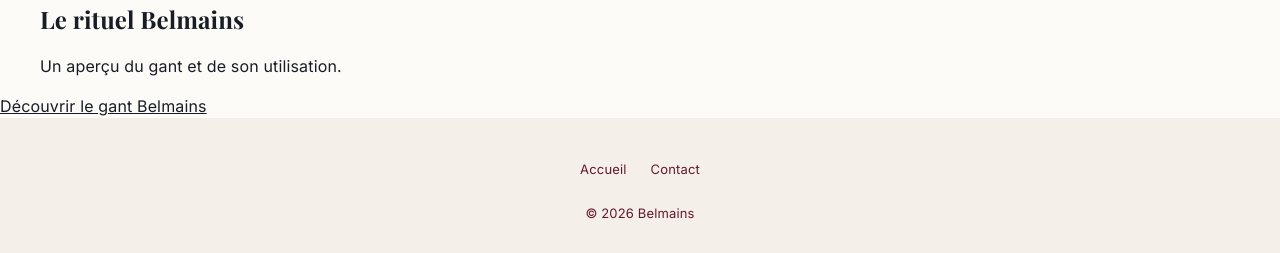
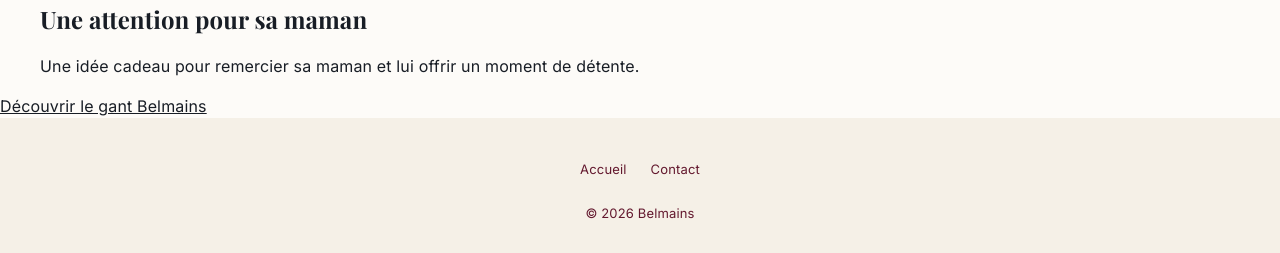
Before and after one commit to nouakil63/belmain, a WordPress theme: template wordpress/belmains/page-galerie.php in a window 1280 px wide. Shown: the part 3270-3523 px from the top of the page. Run offline with PHP 8.4 and a stand-in for WordPress, Linux system fonts and the light colour scheme; the site name, menu and one post (Sample post) are stand-ins, and other content is empty; some libraries are stand-ins or nearby versions.

Commit message:
Align gallery captions with the video content

```diff
--- a/wordpress/belmains/page-galerie.php
+++ b/wordpress/belmains/page-galerie.php
@@ -6,15 +6,15 @@
 if ( ! defined( 'ABSPATH' ) ) { exit; }
 get_header();
 $videos = array(
-    array( 'file' => 'belmains-decouverte', 'title' => 'Découvrir Belmains', 'description' => 'Le gant présenté en images.' ),
-    array( 'file' => 'belmains-quotidien', 'title' => 'Belmains au quotidien', 'description' => 'Un autre regard sur le gant Belmains.' ),
-    array( 'file' => 'belmains-rituel', 'title' => 'Le rituel Belmains', 'description' => 'Un aperçu du gant et de son utilisation.' ),
+    array( 'file' => 'belmains-decouverte', 'title' => 'Le gant en action', 'description' => 'Découvrez le gant Belmains de près, porté sur la main, avec un aperçu de ses commandes.' ),
+    array( 'file' => 'belmains-quotidien', 'title' => 'Pour les mains qui font tant', 'description' => 'Des gestes du quotidien à la pause sur le canapé : découvrez Belmains, pour soi ou à offrir.' ),
+    array( 'file' => 'belmains-rituel', 'title' => 'Une attention pour sa maman', 'description' => 'Une idée cadeau pour remercier sa maman et lui offrir un moment de détente.' ),
 );
 ?>
 <main id="main" class="belmains-gallery">
  <div class="belmains-gallery-intro">
   <h1>Belmains en mouvement</h1>
-  <p>Découvrez le gant Belmains à travers une sélection de nos vidéos.</p>
+  <p>Découvrez le gant Belmains en action et des idées pour l’offrir à ceux que vous aimez.</p>
  </div>
  <section class="belmains-video-grid" aria-label="Les vidéos Belmains">
  <?php foreach ( $videos as $index => $video ) : ?>
--- a/wordpress/belmains/style.css
+++ b/wordpress/belmains/style.css
@@ -1,7 +1,7 @@
 /*
 Theme Name: Belmains
 Description: Design Belmains validé avec fiche produit, panier et commande WooCommerce.
-Version: 0.4.3
+Version: 0.4.4
 Requires at least: 6.3
 Requires PHP: 8.0
 Author: NOK’S Consulting
```
Also changed, not shown: wordpress/belmains/readme.txt.
